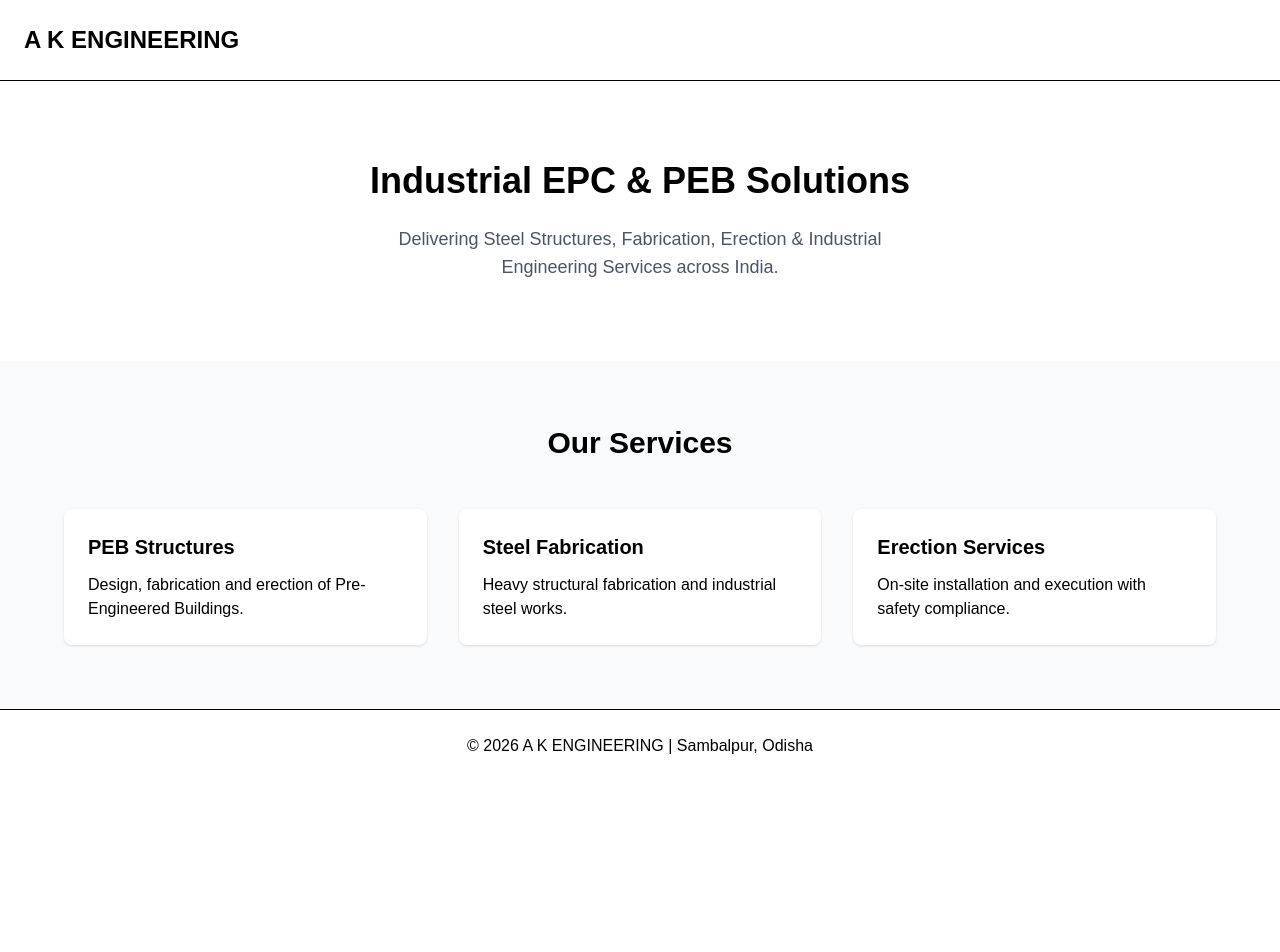
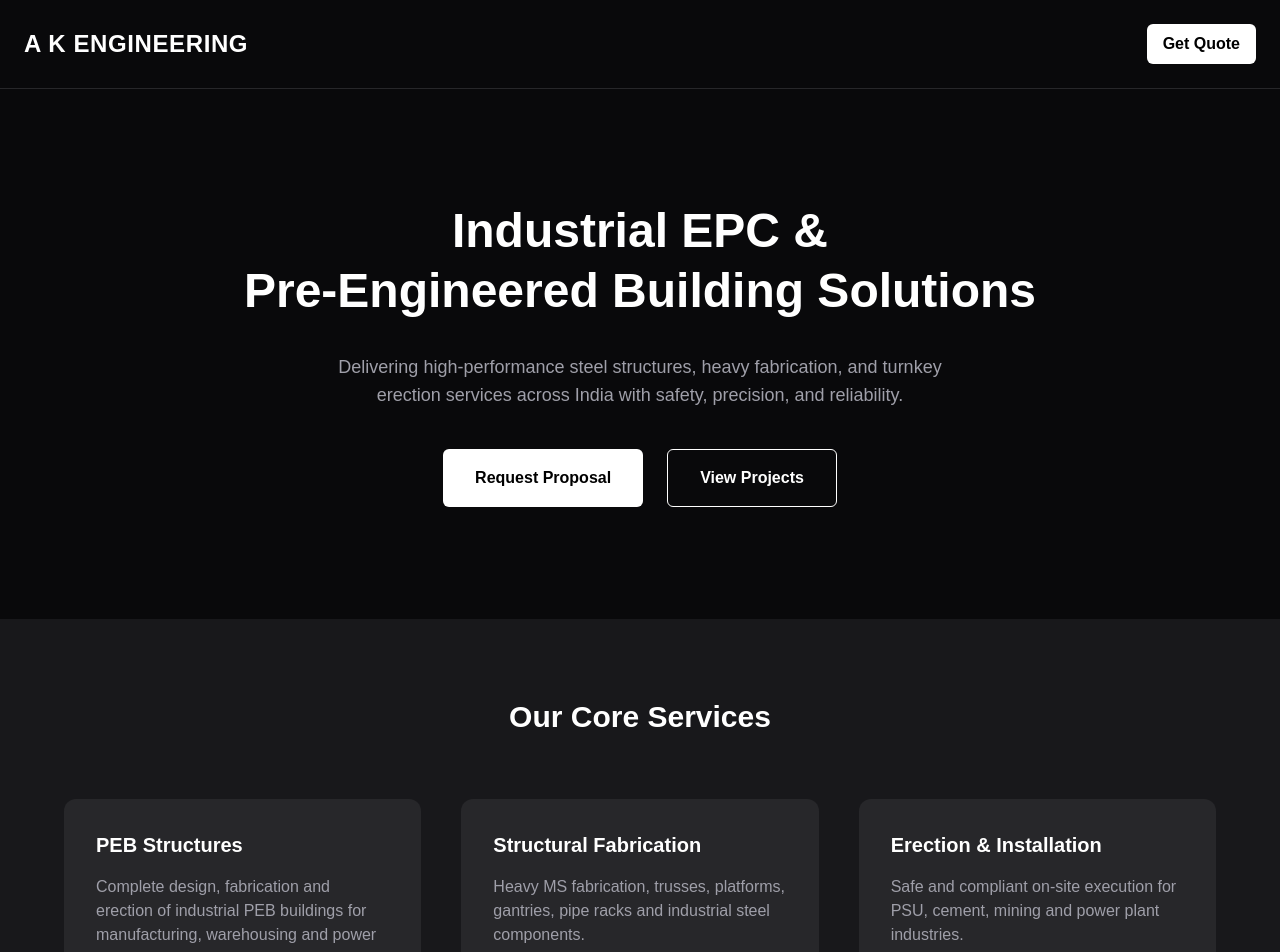
Before and after one commit to asak-coder/aken-frontend, a Next.js app: page / in a window 1280 px wide. Shown: the top 952 px of the page. Before the commit the page ends 800 px from the top, so only its background shows below. Built offline with nearby package versions, Linux system fonts and the light colour scheme.

Commit message:
Step 2 - Premium dark corporate homepage

```diff
--- a/src/app/page.js
+++ b/src/app/page.js
@@ -1,52 +1,88 @@
 export default function Home() {
   return (
-    <div className="min-h-screen bg-white text-black">
+    <div className="min-h-screen bg-zinc-950 text-white">
 
       {/* NAVBAR */}
-      <header className="w-full p-6 border-b">
-        <h1 className="text-2xl font-bold">
+      <header className="w-full p-6 border-b border-zinc-800 flex justify-between items-center">
+        <h1 className="text-2xl font-bold tracking-wide">
           A K ENGINEERING
         </h1>
+
+        <button className="px-4 py-2 bg-white text-black rounded-md font-semibold hover:bg-gray-200 transition">
+          Get Quote
+        </button>
       </header>
 
       {/* HERO SECTION */}
-      <section className="flex flex-col items-center justify-center text-center py-20 px-6">
-        <h2 className="text-4xl font-bold mb-6">
-          Industrial EPC & PEB Solutions
+      <section className="flex flex-col items-center justify-center text-center py-28 px-6">
+
+        <h2 className="text-5xl font-extrabold mb-8 leading-tight">
+          Industrial EPC & <br />
+          Pre-Engineered Building Solutions
         </h2>
-        <p className="max-w-xl text-lg text-gray-600">
-          Delivering Steel Structures, Fabrication, Erection &
-          Industrial Engineering Services across India.
+
+        <p className="max-w-2xl text-lg text-zinc-400 mb-10">
+          Delivering high-performance steel structures, heavy fabrication,
+          and turnkey erection services across India with safety,
+          precision, and reliability.
         </p>
+
+        <div className="flex gap-6">
+          <button className="px-8 py-4 bg-white text-black font-semibold rounded-md hover:bg-gray-300 transition">
+            Request Proposal
+          </button>
+
+          <button className="px-8 py-4 border border-white font-semibold rounded-md hover:bg-white hover:text-black transition">
+            View Projects
+          </button>
+        </div>
+
       </section>
 
       {/* SERVICES */}
-      <section className="py-16 px-6 bg-gray-50">
-        <h3 className="text-3xl font-semibold text-center mb-12">
-          Our Services
+      <section className="py-20 px-6 bg-zinc-900">
+        <h3 className="text-3xl font-bold text-center mb-16">
+          Our Core Services
         </h3>
 
-        <div className="grid md:grid-cols-3 gap-8 max-w-6xl mx-auto">
-          <div className="p-6 bg-white shadow rounded-lg">
-            <h4 className="text-xl font-bold mb-3">PEB Structures</h4>
-            <p>Design, fabrication and erection of Pre-Engineered Buildings.</p>
+        <div className="grid md:grid-cols-3 gap-10 max-w-6xl mx-auto">
+
+          <div className="p-8 bg-zinc-800 rounded-xl hover:bg-zinc-700 transition">
+            <h4 className="text-xl font-bold mb-4">
+              PEB Structures
+            </h4>
+            <p className="text-zinc-400">
+              Complete design, fabrication and erection of industrial PEB
+              buildings for manufacturing, warehousing and power sectors.
+            </p>
           </div>
 
-          <div className="p-6 bg-white shadow rounded-lg">
-            <h4 className="text-xl font-bold mb-3">Steel Fabrication</h4>
-            <p>Heavy structural fabrication and industrial steel works.</p>
+          <div className="p-8 bg-zinc-800 rounded-xl hover:bg-zinc-700 transition">
+            <h4 className="text-xl font-bold mb-4">
+              Structural Fabrication
+            </h4>
+            <p className="text-zinc-400">
+              Heavy MS fabrication, trusses, platforms, gantries,
+              pipe racks and industrial steel components.
+            </p>
           </div>
 
-          <div className="p-6 bg-white shadow rounded-lg">
-            <h4 className="text-xl font-bold mb-3">Erection Services</h4>
-            <p>On-site installation and execution with safety compliance.</p>
+          <div className="p-8 bg-zinc-800 rounded-xl hover:bg-zinc-700 transition">
+            <h4 className="text-xl font-bold mb-4">
+              Erection & Installation
+            </h4>
+            <p className="text-zinc-400">
+              Safe and compliant on-site execution for PSU,
+              cement, mining and power plant industries.
+            </p>
           </div>
+
         </div>
       </section>
 
       {/* FOOTER */}
-      <footer className="text-center py-6 border-t">
-        © {new Date().getFullYear()} A K ENGINEERING | Sambalpur, Odisha
+      <footer className="text-center py-8 border-t border-zinc-800 text-zinc-500">
+        © {new Date().getFullYear()} A K ENGINEERING | Sambalpur, Odisha | Industrial EPC Experts
       </footer>
 
     </div>
```
